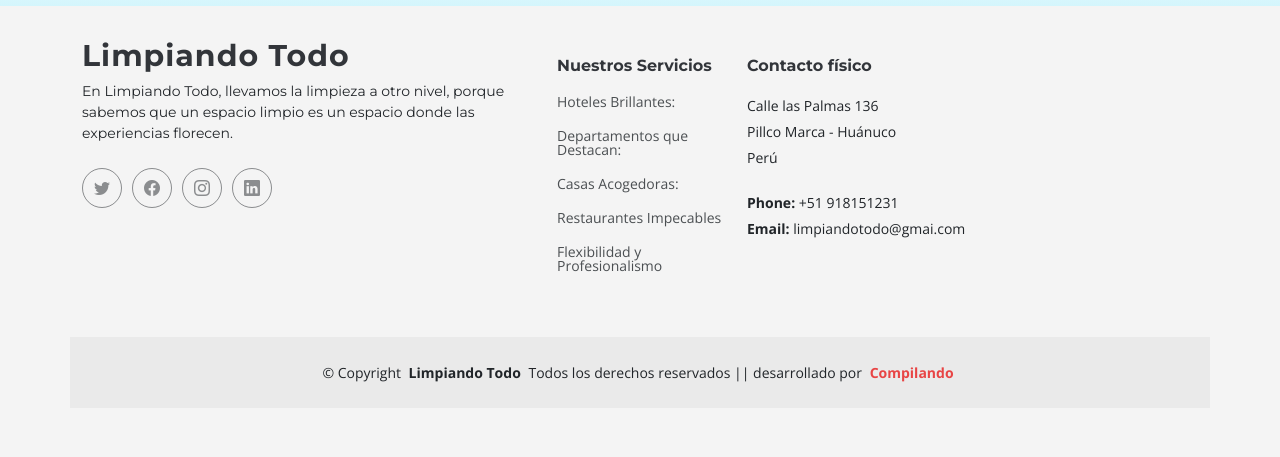
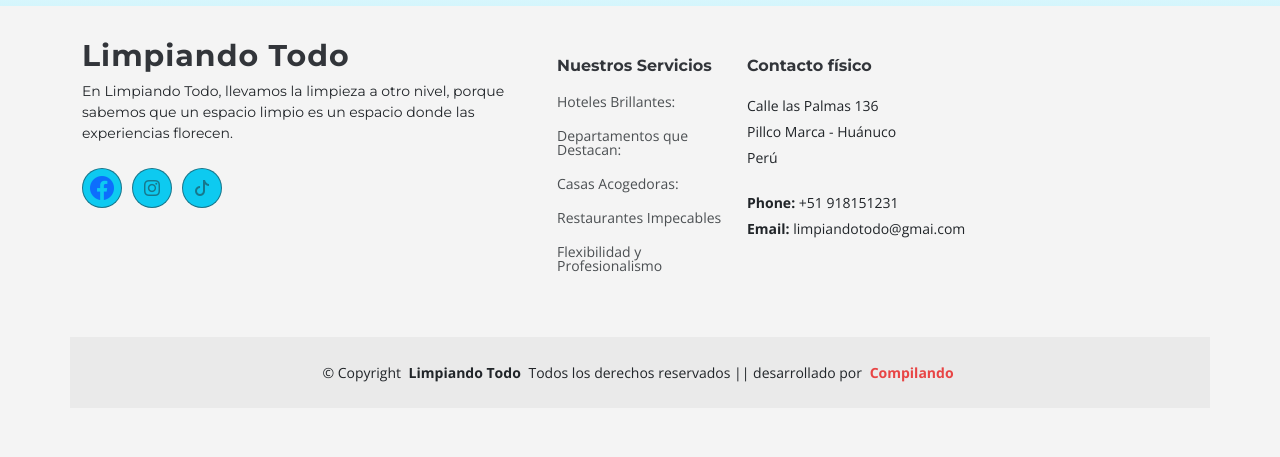
Before and after one commit to emersonxinay/limpiando_todo_flask, a Flask app: template templates/index.html in a window 1280 px wide. Shown: the part 90-547 px from the top of the page. Run offline with Flask 3, Linux system fonts and the light colour scheme; the template is opened without the code that fills it, so the values that code supplies are empty; some libraries are stand-ins or nearby versions.

Commit message:
fix rrss

```diff
--- a/templates/shared/footer.html
+++ b/templates/shared/footer.html
@@ -9,10 +9,11 @@
         un espacio limpio es un espacio donde las experiencias florecen.
       </p>
       <div class="social-links d-flex mt-4">
-        <a href=""><i class="bi bi-twitter"></i></a>
-        <a href=""><i class="bi bi-facebook"></i></a>
-        <a href=""><i class="bi bi-instagram"></i></a>
-        <a href=""><i class="bi bi-linkedin"></i></a>
+
+        <a class="bg-info" href="https://www.facebook.com/limpiandotodo1" target="_blank" rel="noopener noreferrer"><i
+            class="bi bi-facebook text-primary fs-4"></i></a>
+        <a class="bg-info" href="https://www.instagram.com/limpiandotodook"><i class="bi bi-instagram "></i></a>
+        <a class="bg-info" href=""><i class="bi bi-tiktok "></i></a>
       </div>
     </div>
 
@@ -43,13 +44,7 @@
     &copy; <span>Copyright</span>
     <strong class="px-1">Limpiando Todo</strong>
     <span>Todos los derechos reservados</span> || desarrollado por
-    <strong class="px-1"
-      ><a
-        href="http://www.emersonespinoza.com"
-        target="_blank"
-        rel="noopener noreferrer"
-        >Compilando</a
-      ></strong
-    >
+    <strong class="px-1"><a href="http://www.emersonespinoza.com" target="_blank"
+        rel="noopener noreferrer">Compilando</a></strong>
   </p>
 </div>
```
Also changed, not shown: 1 other file.
